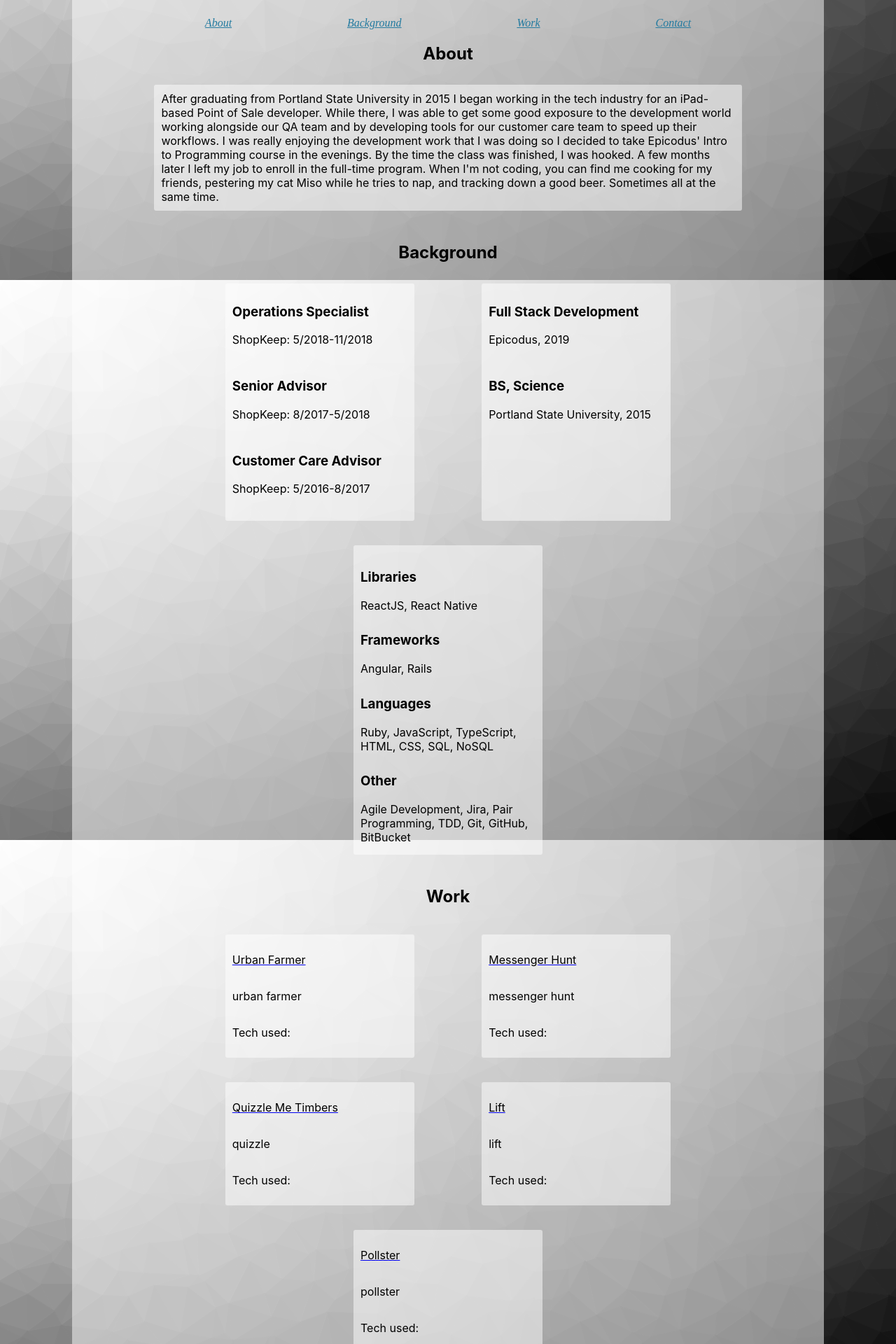
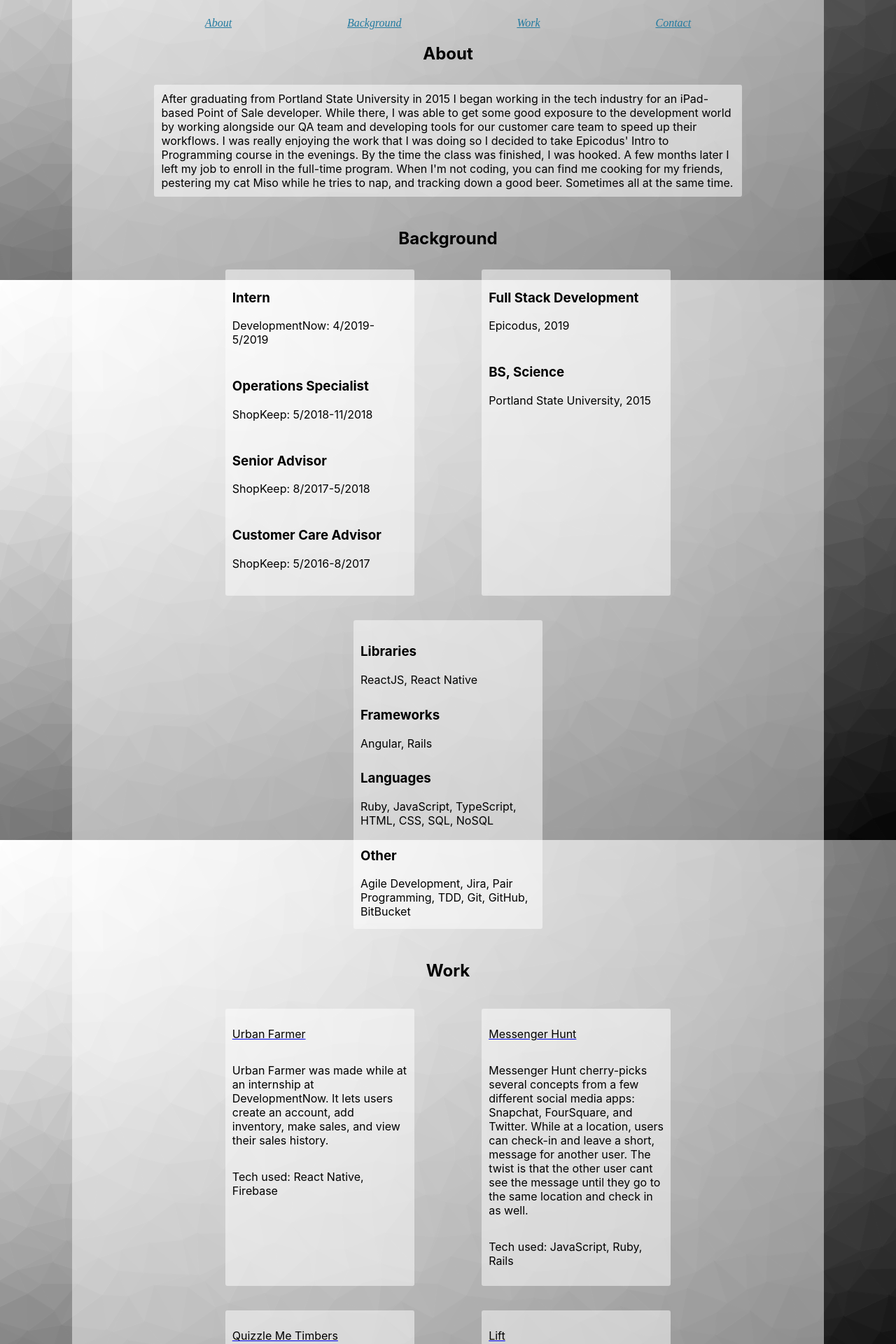
Before and after one commit to ben-kirby/about, a React (Create React App) app: page / in a window 1280 px wide. Shown: the part 400-2320 px from the top of the page at 70% size. Built offline with nearby package versions, Linux system fonts and the light colour scheme; what webfontloader would draw is missing.

Commit message:
added descriptions to work and another job

```diff
--- a/src/constants/aboutInfo.js
+++ b/src/constants/aboutInfo.js
@@ -2,9 +2,16 @@ export const linkedInUrl = 'https://linkedin.com/in/ben-in-pdx/';
 
 export const gitHubUrl = 'https://github.com/ben-kirby/';
 
-export const about = 'After graduating from Portland State University in 2015 I began working in the tech industry for an iPad-based Point of Sale developer. While there, I was able to get some good exposure to the development world working alongside our QA team and by developing tools for our customer care team to speed up their workflows. I was really enjoying the development work that I was doing so I decided to take Epicodus\' Intro to Programming course in the evenings. By the time the class was finished, I was hooked. A few months later I left my job to enroll in the full-time program. When I\'m not coding, you can find me cooking for my friends, pestering my cat Miso while he tries to nap, and tracking down a good beer. Sometimes all at the same time.';
+export const about = 'After graduating from Portland State University in 2015 I began working in the tech industry for an iPad-based Point of Sale developer. While there, I was able to get some good exposure to the development world by working alongside our QA team and developing tools for our customer care team to speed up their workflows. I was really enjoying the work that I was doing so I decided to take Epicodus\' Intro to Programming course in the evenings. By the time the class was finished, I was hooked. A few months later I left my job to enroll in the full-time program. When I\'m not coding, you can find me cooking for my friends, pestering my cat Miso while he tries to nap, and tracking down a good beer. Sometimes all at the same time.';
 
 export const background = [
+	{
+		title: 'Intern',
+		company: 'DevelopmentNow',
+		description: 'things',
+		start: '4/2019',
+		end: '5/2019'
+	},
 	{
 		title: 'Operations Specialist',
 		company: 'ShopKeep',
@@ -64,26 +71,25 @@ export const work = [
 	{
 		title: 'Urban Farmer',
 		github: 'https://github.com/ben-kirby/Urban-Farmer',
-		description: 'urban farmer'
+		description: 'Urban Farmer was made while at an internship at DevelopmentNow. It lets users create an account, add inventory, make sales, and view their sales history.',
+		build: 'React Native, Firebase'
 	},
 	{
 		title: 'Messenger Hunt',
 		github: 'https://github.com/ben-kirby/messenger_hunt',
-		description: 'messenger hunt'
+		description: 'Messenger Hunt cherry-picks several concepts from a few different social media apps: Snapchat, FourSquare, and Twitter. While at a location, users can check-in and leave a short, message for another user. The twist is that the other user cant see the message until they go to the same location and check in as well.',
+		build: 'JavaScript, Ruby, Rails'
 	},
 	{
 		title: 'Quizzle Me Timbers',
 		github: 'https://github.com/ben-kirby/quizzle-me-timbers',
-		description: 'quizzle'
+		description: 'Quizzle Me Timbers is a trivia night hosting web-app that allows players to join teams with a game code, and lets hosts generate a list of questions and answers from an API call. When teams enter their answers, their answers go to the host for checking. It\'s also pirate themed.',
+		build: 'TypeScript, Angular, Firebase'
 	},
 	{
 		title: 'Lift',
 		github: 'https://github.com/ben-kirby/Lift',
-		description: 'lift'
+		description: 'Lift was an exercise in design and CSS. The site looks identical to Lyft\'s website as it looked in early 2019, except it features planes instead of cars. Thye\'ve since changed their look up a bit, but the site still looks good. It also gave me a chance to work in Adobe Illustrator to make the Logo.',
+		build: 'CSS, Angular, TypeScript, Adobe Illustrator'
 	},
-	{
-		title: 'Pollster',
-		github: 'https://github.com/ben-kirby/pollster',
-		description: 'pollster'
-	}
 ];
```
